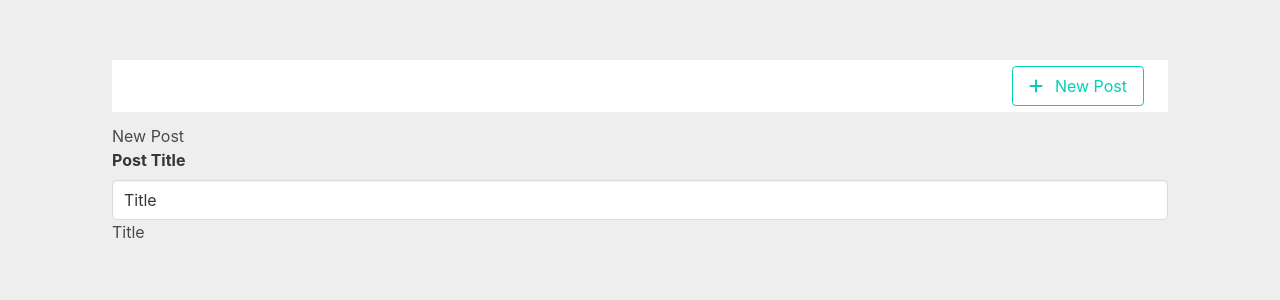
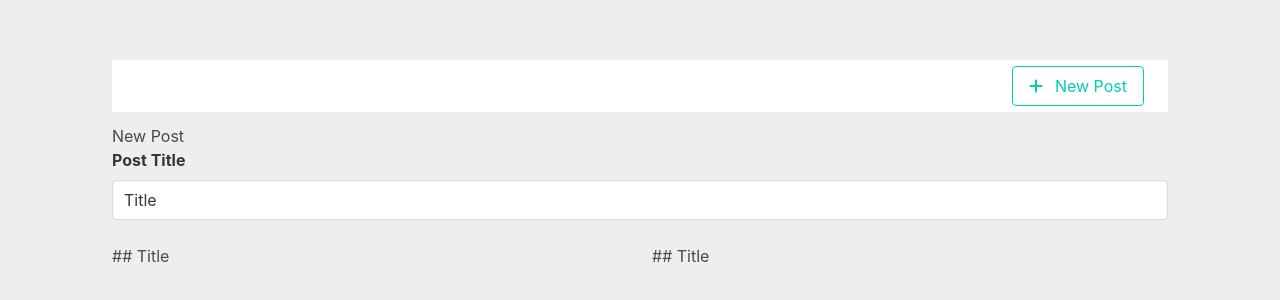
Before and after one commit to frzhen/Vue3-TS-CompAPI-Vite-Test, a Vue app: page /posts/new in a window 1280 px wide. Shown: the top 300 px of the page. Built offline with nearby package versions, Linux system fonts and the light colour scheme.

Commit message:
Added post editing and preview to PostWriter

```diff
--- a/src/components/PostWriter.vue
+++ b/src/components/PostWriter.vue
@@ -12,15 +12,22 @@
 }>();
 
 const title = ref(props.post.title);
-
-const contentEditable = ref();
-
-console.log(contentEditable.value);
+const content = ref(props.post.markdown);
+const contentEditable = ref<HTMLDivElement>();
 
 onMounted(() => {
-  console.log('Mounted');
-  console.log(contentEditable.value);
-})
+  if (!contentEditable.value) {
+    throw Error('ContentEditable DOM node was not found');
+  }
+  contentEditable.value.innerText = content.value;
+});
+
+const handleInput = () => {
+  if ( !contentEditable.value ) {
+    throw Error('ContentEditable DOM node was not found');
+  }
+  content.value = contentEditable.value.innerText
+};
 </script>
 
 <template>
@@ -31,9 +38,15 @@
           Post Title
         </div>
         <input type="text" class="input" v-model="title">
-        {{ title }}
       </div>
-      <div contenteditable ref="contentEditable" />
+    </div>
+  </div>
+  <div class="columns">
+    <div class="column">
+      <div contenteditable ref="contentEditable" @input="handleInput" />
+    </div>
+    <div class="column">
+      {{ content }}
     </div>
   </div>
 
--- a/src/utils/1time_use.ts
+++ b/src/utils/1time_use.ts
@@ -10,17 +10,20 @@
 export const today: Post = {
   id: "1",
   title: "Today",
-  created: DateTime.now().toISO()
+  created: DateTime.now().toISO(),
+  markdown: ''
 }
 
 export const thisWeek: Post = {
   id: "2",
   title: "This Week",
-  created: DateTime.now().minus({day: 5}).toISO()
+  created: DateTime.now().minus({day: 5}).toISO(),
+  markdown: ''
 }
 
 export const thisMonth: Post = {
   id: "3",
   title: "This Month",
-  created: DateTime.now().minus({ week: 3}).toISO()
+  created: DateTime.now().minus({ week: 3}).toISO(),
+  markdown: ''
 }
--- a/src/utils/interfaces.ts
+++ b/src/utils/interfaces.ts
@@ -10,6 +10,7 @@
   id: string;
   title: string;
   created: string;
+  markdown: string;
 }
 
 export interface TimelinePost extends Omit<Post, 'created'> {
--- a/src/views/NewPost.vue
+++ b/src/views/NewPost.vue
@@ -11,7 +11,8 @@
 const post: TimelinePost = {
   id: "-1",
   title: "Title",
-  created: DateTime.now()
+  created: DateTime.now(),
+  markdown: '## Title'
 }
 </script>
 
```
